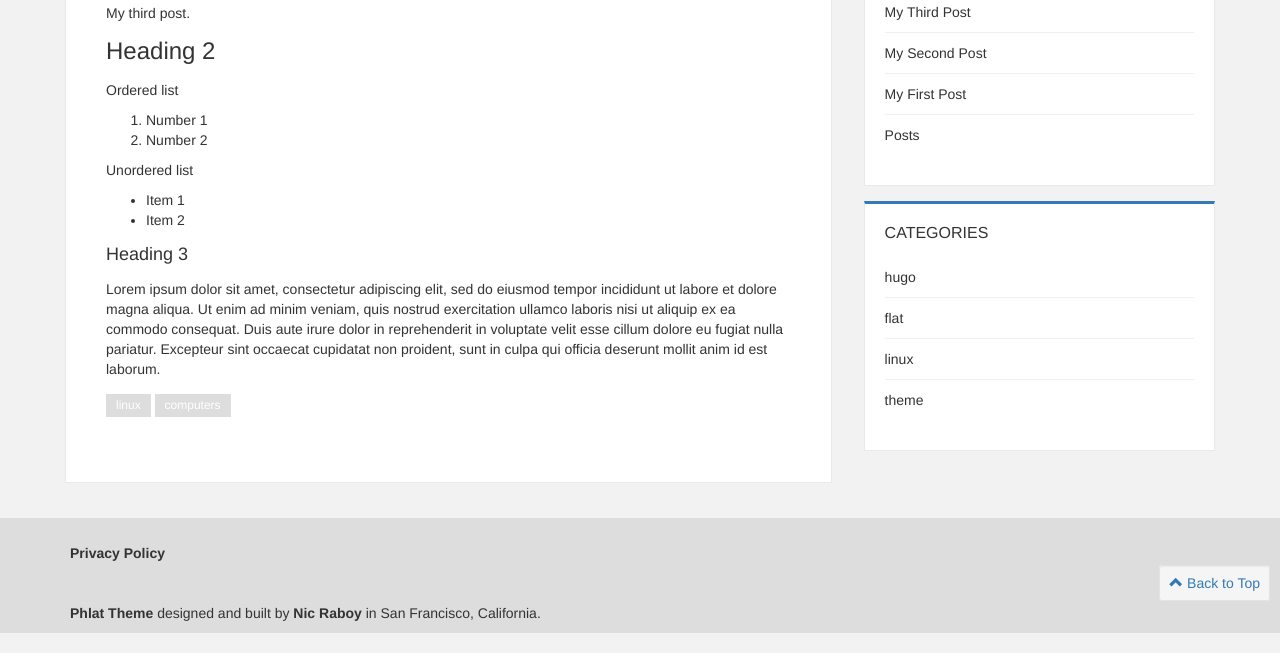
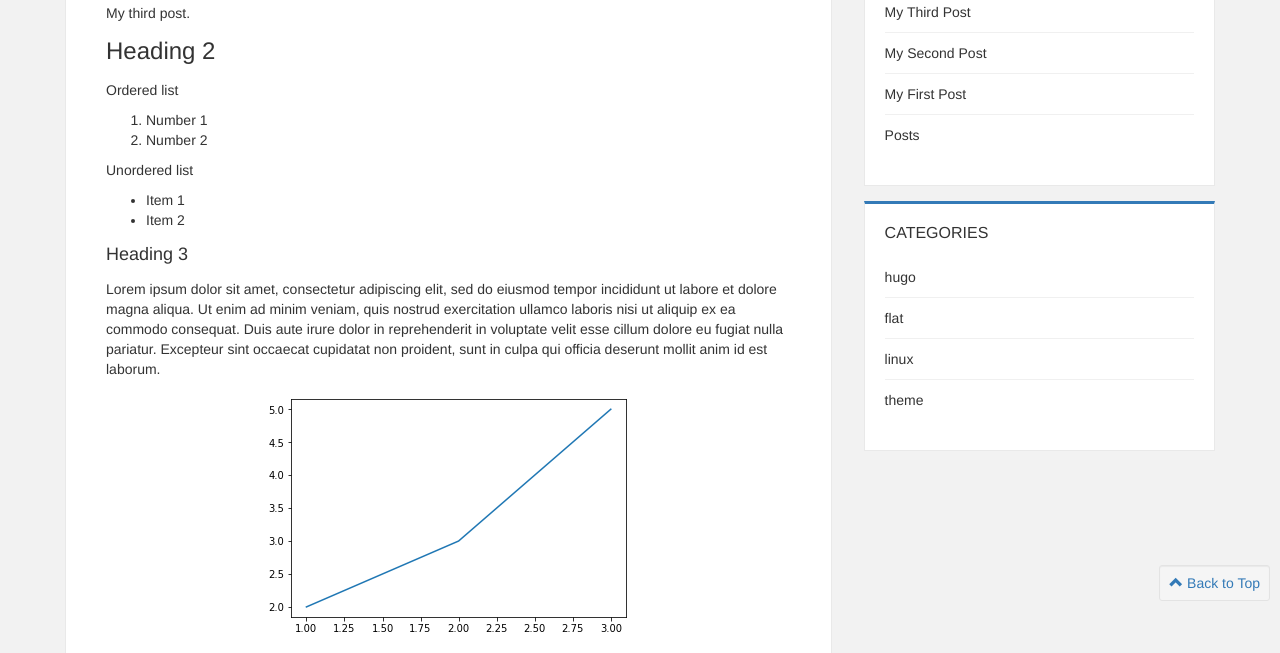
Before and after one commit to rtrenneman/rtrenneman.github.io, a plain HTML site: page 2017/11/my-third-post/index.html in a window 1280 px wide. Shown: the part 289-942 px from the top of the page. Drawn offline with Linux system fonts and the light colour scheme.

Commit message:
modifies post three

```diff
--- a/2017/11/my-third-post/index.html
+++ b/2017/11/my-third-post/index.html
@@ -107,6 +107,8 @@
 <h3 id="heading-3">Heading 3</h3>
 
 <p>Lorem ipsum dolor sit amet, consectetur adipiscing elit, sed do eiusmod tempor incididunt ut labore et dolore magna aliqua. Ut enim ad minim veniam, quis nostrud exercitation ullamco laboris nisi ut aliquip ex ea commodo consequat. Duis aute irure dolor in reprehenderit in voluptate velit esse cillum dolore eu fugiat nulla pariatur. Excepteur sint occaecat cupidatat non proident, sunt in culpa qui officia deserunt mollit anim id est laborum.</p>
+
+<p><img src="/img/graph.png" alt="line plot" /></p>
 
     <ul class="list-inline tags" style="margin-top: 15px; margin-left: 0px">
 
--- a/css/phlat.css
+++ b/css/phlat.css
@@ -122,7 +122,10 @@ body {
 }
 
 .content-card img {
-    width: 100%;
+    display: block;
+    margin: 0 auto;
+    max-width: 100% !important;
+    height: auto;
 }
 
 .content-card .list-inline {
```
Also changed, not shown: img/graph.png (added).
